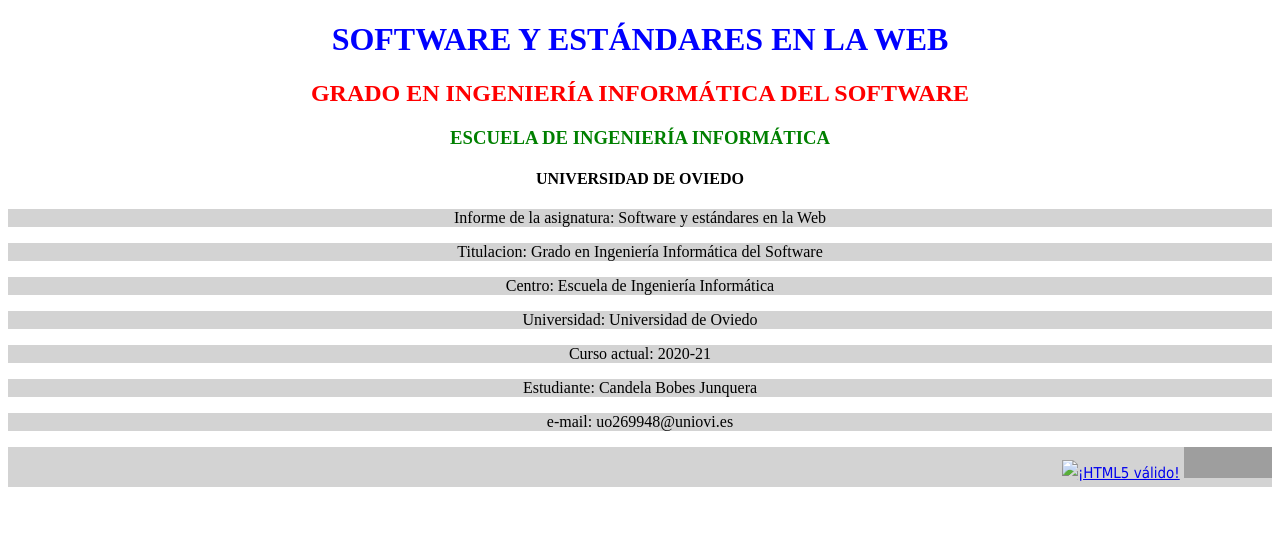
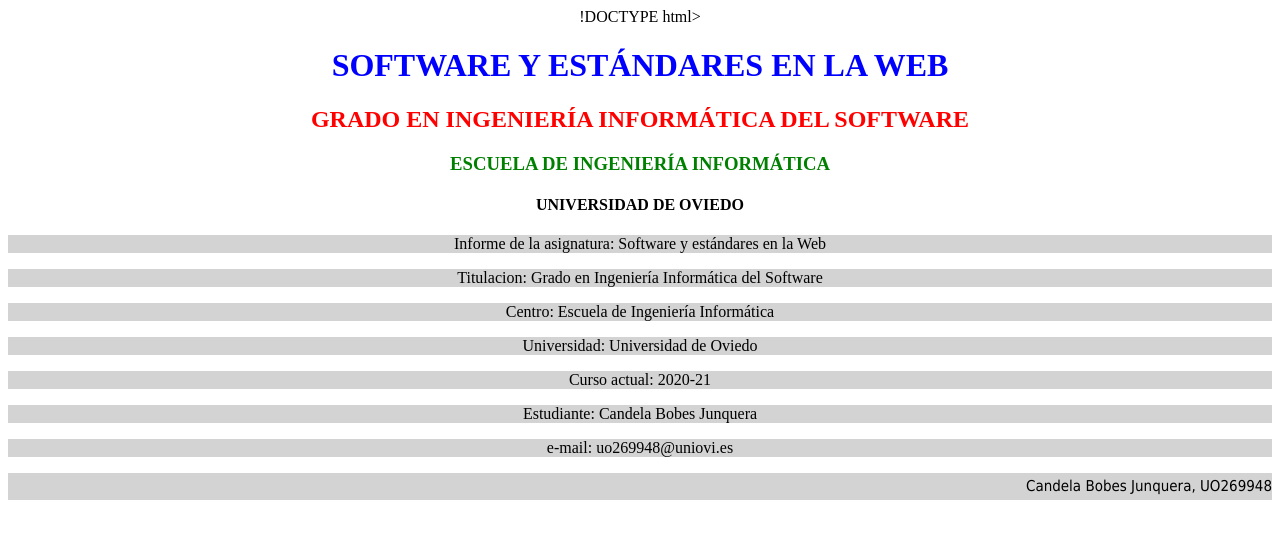
Before and after one commit to uo269948/sew, a plain HTML site: page Ejercicio-01/Ejercicio1.html in a window 1280 px wide. Drawn offline with Linux system fonts and the light colour scheme; grey boxes are pictures that could not be loaded.

Commit message:
Update Ejercicio1.html

```diff
--- a/Ejercicio-01/Ejercicio1.html
+++ b/Ejercicio-01/Ejercicio1.html
@@ -1,4 +1,4 @@
-<!DOCTYPE html>
+!DOCTYPE html>
 <html lang="es">
 <head>
 <meta charset="UTF-8">
@@ -7,17 +7,14 @@
 <script src="Cabecera.js"></script>
 </head>
 <body>
-<!---Información de asignatura -->
 <script src="Titulo1.js"></script>
 <script src="Titulo2.js"></script>
 <script src="Titulo3.js"></script>
 <script src="Titulo4.js"></script>
 <script src="Parrafos.js"></script>
+<p></p>
 <footer>
-    <a href="http://validator.w3.org/check/referer" hreflang="en-us">
-        <img src="valid-html5-button.png" alt="¡HTML5 válido!" height="31" width="88" /></a>
-    <a href="http://jigsaw.w3.org/css-validator/check/referer">
-        <img style="border:0;width:88px;height:31px" src="http://jigsaw.w3.org/css-validator/images/vcss" alt="¡CSS Válido!" /></a>
-    </footer>
+<p>Candela Bobes Junquera, UO269948  </p>
+ </footer>
 </body>
 </html>
```
